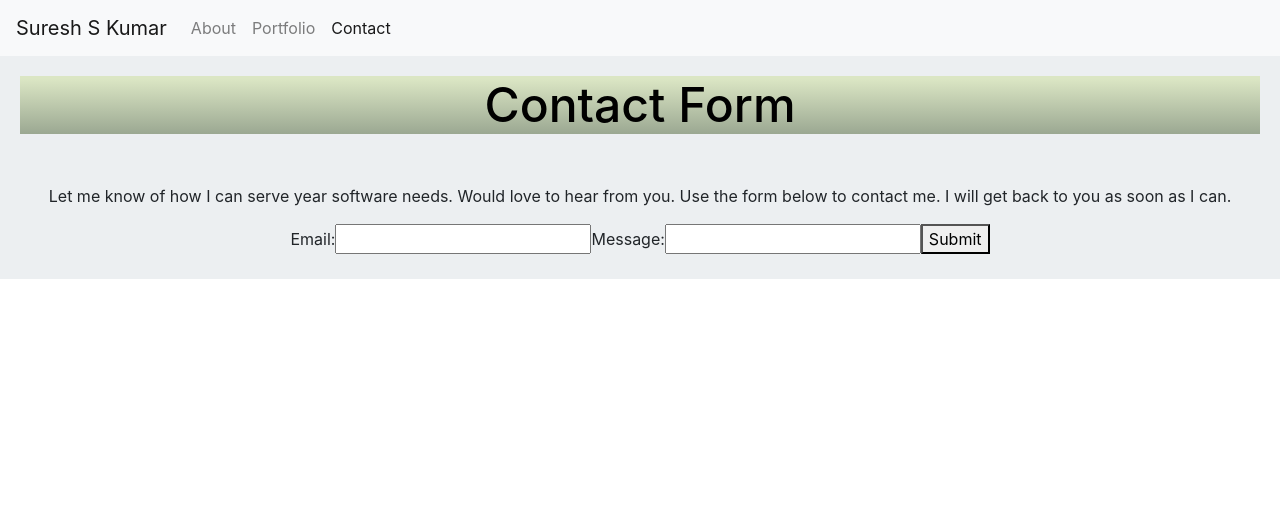
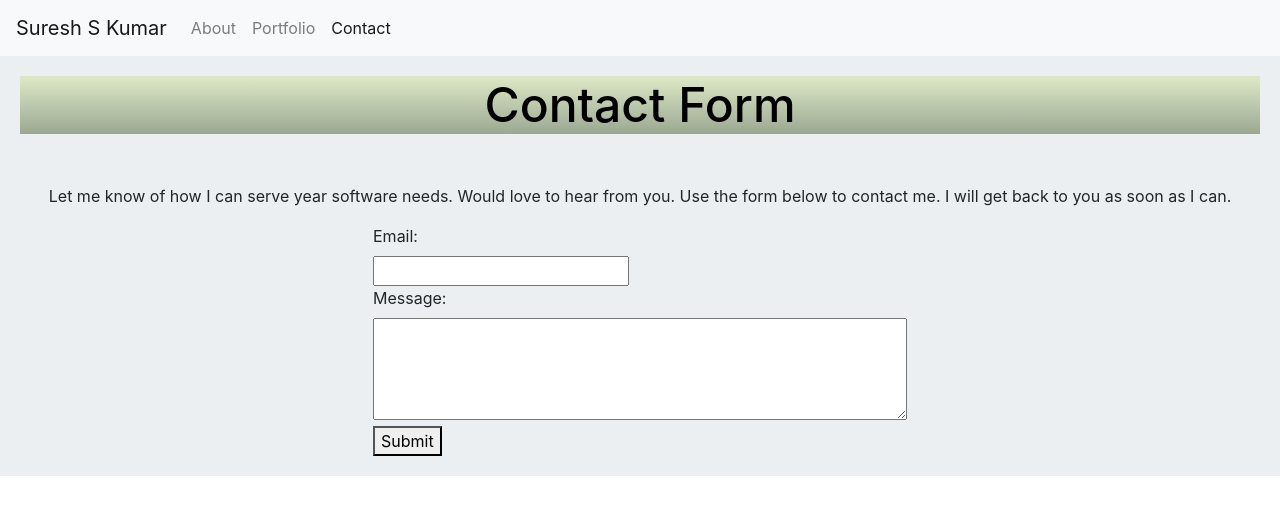
Before and after one commit to s-suresh-kumar/my-portfolio, a React (Create React App) app: page /contact in a window 1280 px wide. Shown: the top 514 px of the page. Built offline with nearby package versions, Linux system fonts and the light colour scheme.

Commit message:
form dimension change

```diff
--- a/src/components/MyForm.js
+++ b/src/components/MyForm.js
@@ -1,6 +1,3 @@
-// Customize this 'myform.js' script and add it to your JS bundle.
-// Then import it with 'import MyForm from "./myform.js"'.
-// Finally, add a <MyForm/> element whereever you wish to display the form.
 
 import React from "react";
 
@@ -23,9 +20,13 @@ export default class MyForm extends React.Component {
       >
         {/* <!-- add your custom form HTML here --> */}
         <label>Email:</label>
+        <br />
         <input type="email" name="email" />
+        <br />
         <label>Message:</label>
-        <input type="text" name="message" />
+        <br />
+        <textarea rows="4" cols="50" type="text" name="message" />
+        <br />
         {status === "SUCCESS" ? <p>Thank you for sending the message!</p> : <button>Submit</button>}
         {status === "ERROR" && <p>Ooops! There was an error.</p>}
       </form>
```
